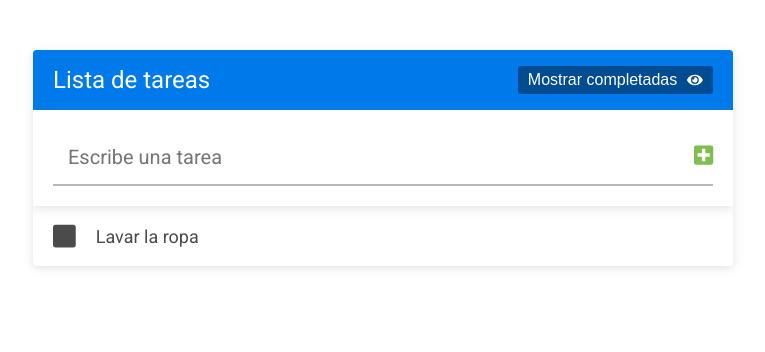
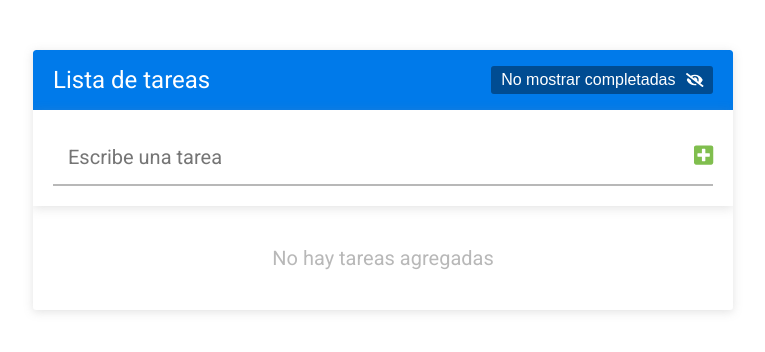
Before and after one commit to EdRafCas/App_list_react, a React (Create React App) app: page / in a window 1280 px wide. Shown: the top 352 px of the page, without its empty margins (257-1022 px from the left). Built offline with nearby package versions, Linux system fonts and the light colour scheme.

Commit message:
creando localstorage para lista de tareas, usando metodo useEffect

```diff
--- a/src/App.js
+++ b/src/App.js
@@ -1,26 +1,29 @@
-import React, {useState} from 'react';
+import React, {useState, useEffect} from 'react';
 import './App.css';
 import Header from './componentes/Header'
 import FormularioTareas from'./componentes/FormularioTareas';
 import ListaTareas from  './componentes/ListaTareas';
 
 const App = () => {
-  const [tareas, cambiarTareas] = useState (
-    [
-      {
-        id:1,
-        texto: "Lavar la ropa",
-        completada: false
-      },
-      {
-        id:2,
-        texto: "Grabar tutorial",
-        completada: true
-      }
-    ]
-  );
 
-  const [mostrarCompletadas, cambiarMostrarCompletadas] = useState(false); //aqui se define mostrarCompletadas como una funcion de ferdadero o falso mediante useState, useState es
+  const tareasGuardadas =
+  localStorage.getItem("tareas") ?   JSON.parse(localStorage.getItem("tareas")) : []; //si en localStorage (que es como el caché) hay algo, lo carga, si no, carga un arreglo vacio,
+  //el metodo JSON.PARSE es lo opuesto de stringify, toma los elementos en cadena de texto y los convierte en un arreglo,
+
+  const [tareas, cambiarTareas] = useState (tareasGuardadas); //es necesario comenzar con un arreglo vacio, o en su defecto elementos de localstorage, si no, da error
+  console.log(tareas)
+
+  useEffect(()=>{
+    //aqui va el codigo que quieres ejecutar, pero solo queremos ejecutarlo cuando el estado de tareas cambien
+    //localStorage.setITem es un metodo para guardar cosas en almacenamiento local
+    //el metodo JSON.stringify convierte el contenido () en una cadena de texto, de esta forma se puede guardar en localstorage
+    localStorage.setItem("tareas", JSON.stringify(tareas))
+    }, [tareas]); // colocar ", [tareas]" hace que se ejecute SOLO UNA VEZ o cuando LAS TAREAS CAMBIEN
+
+  const [mostrarCompletadas, cambiarMostrarCompletadas] = useState(true); //aqui se define mostrarCompletadas como una funcion de ferdadero o falso mediante useState, useState es
+  useEffect(()=>{
+    localStorage.setItem("mostrarCompletadas", mostrarCompletadas.toString)
+    }, [mostrarCompletadas]);
 
   console.log(tareas);
 
@@ -30,7 +33,10 @@
         mostrarCompletadas= {mostrarCompletadas}
         cambiarMostrarCompletadas = {cambiarMostrarCompletadas}
       />
-      <FormularioTareas tareas={tareas} cambiarTareas={cambiarTareas} />
+      <FormularioTareas
+        tareas={tareas}
+        cambiarTareas={cambiarTareas}
+      />
       <ListaTareas
         tareas= {tareas}
         cambiarTareas={cambiarTareas}
--- a/src/componentes/FormularioTareas.js
+++ b/src/componentes/FormularioTareas.js
@@ -23,6 +23,7 @@
                 }
             ]
         )
+        cambiarInputTarea("");
     }
 
     return (
```
